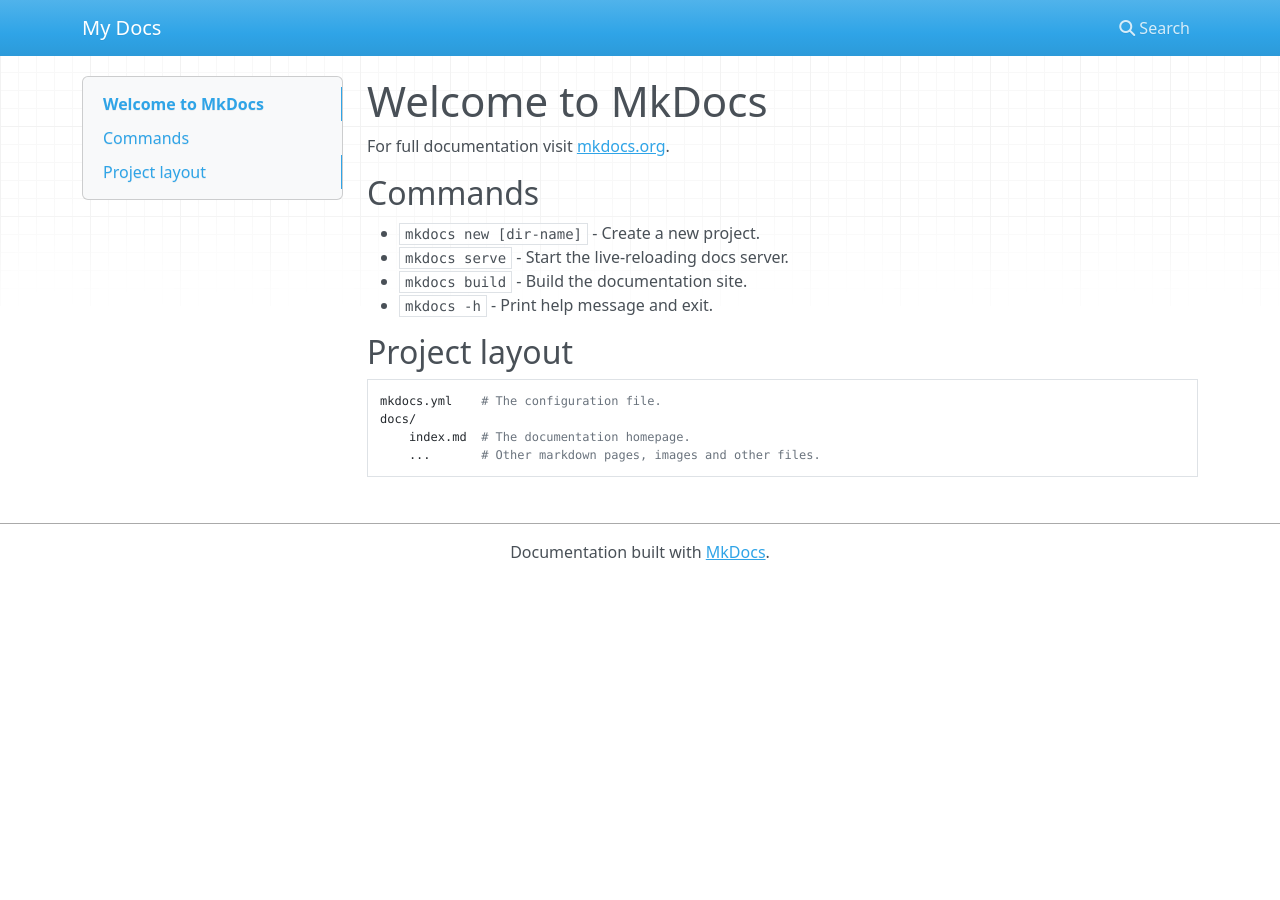
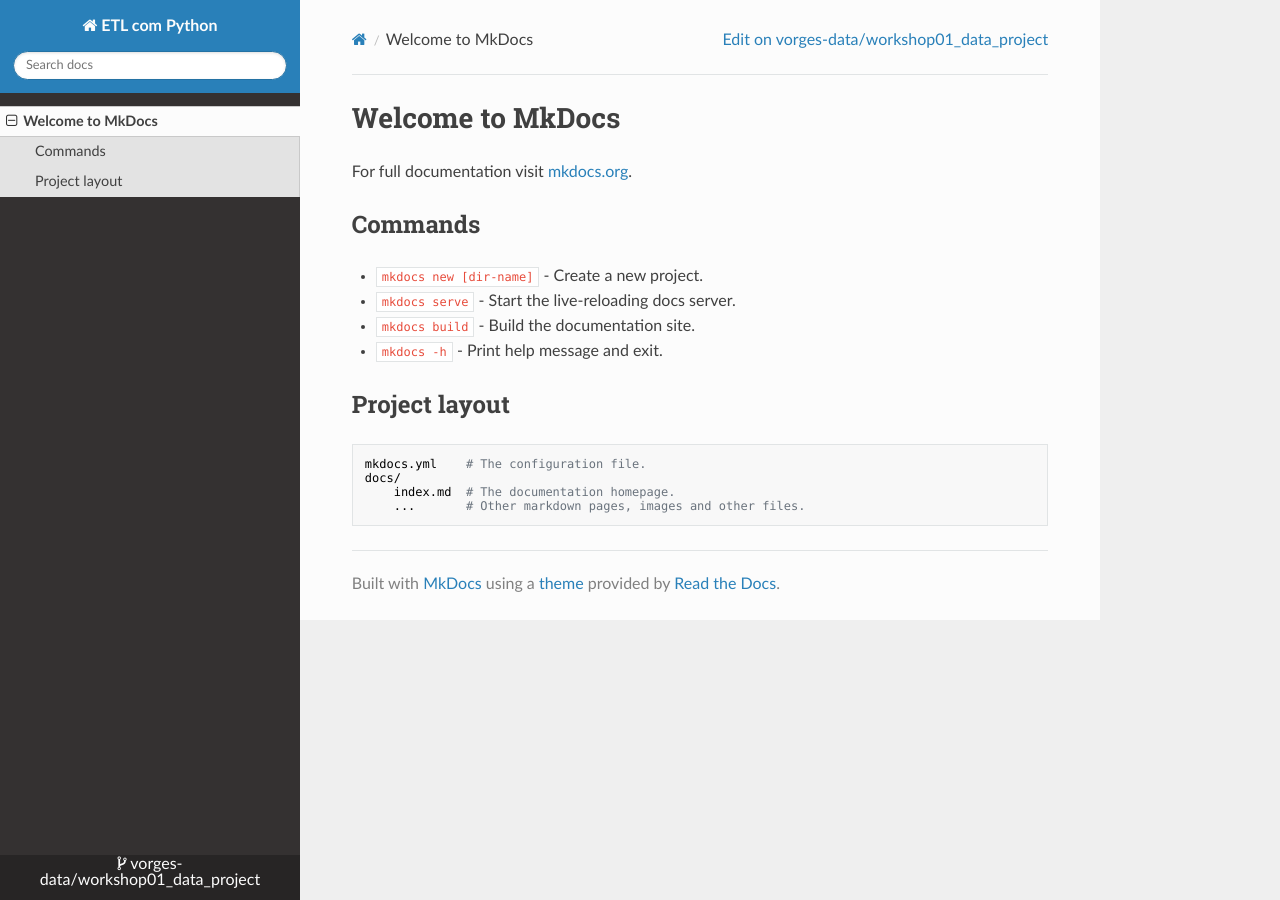
Before and after one commit to vorges-data/workshop01_data_project, an MkDocs documentation site: the page built from docs/index.md, in a window 1280 px wide. Built offline with MkDocs 1.6.1, drawn with Linux system fonts in a browser that asks for light colours; nearby versions of some CDN libraries.

Commit message:
Update arquivos

```diff
--- a/mkdocs.yml
+++ b/mkdocs.yml
@@ -1 +1,24 @@
-site_name: My Docs
+site_name: ETL com Python
+theme:
+  name: readthedocs
+  palette:
+    primary: blue
+    accent: blue
+    toggle:
+      icon: menu
+      name: Menu
+    language: pt
+
+repo_name: 'vorges-data/workshop01_data_project'
+repo_url: 'https://github.com/vorges-data/workshop01_data_project'
+
+markdown_extensions:
+  - pymdownx.superfences:
+      custom_fences:
+        - name: code-block-caption
+          class: caption
+
+plugins:
+  - search
+  - mkdocstrings:
+      default_handler: python
--- a/pyproject.toml
+++ b/pyproject.toml
@@ -16,6 +16,10 @@
 blue = "^0.9.1"
 mkdocs = "^1.5.3"
 taskipy = "^1.12.2"
+mkdocstrings-python = "^1.7.5"
+Pygments = "^2.17.2"
+mkdocs-material = "^9.5.2"
+pymdown-extensions = "^10.5"
 
 [build-system]
 requires = ["poetry-core"]
```
Also changed, not shown: 3 other files.
